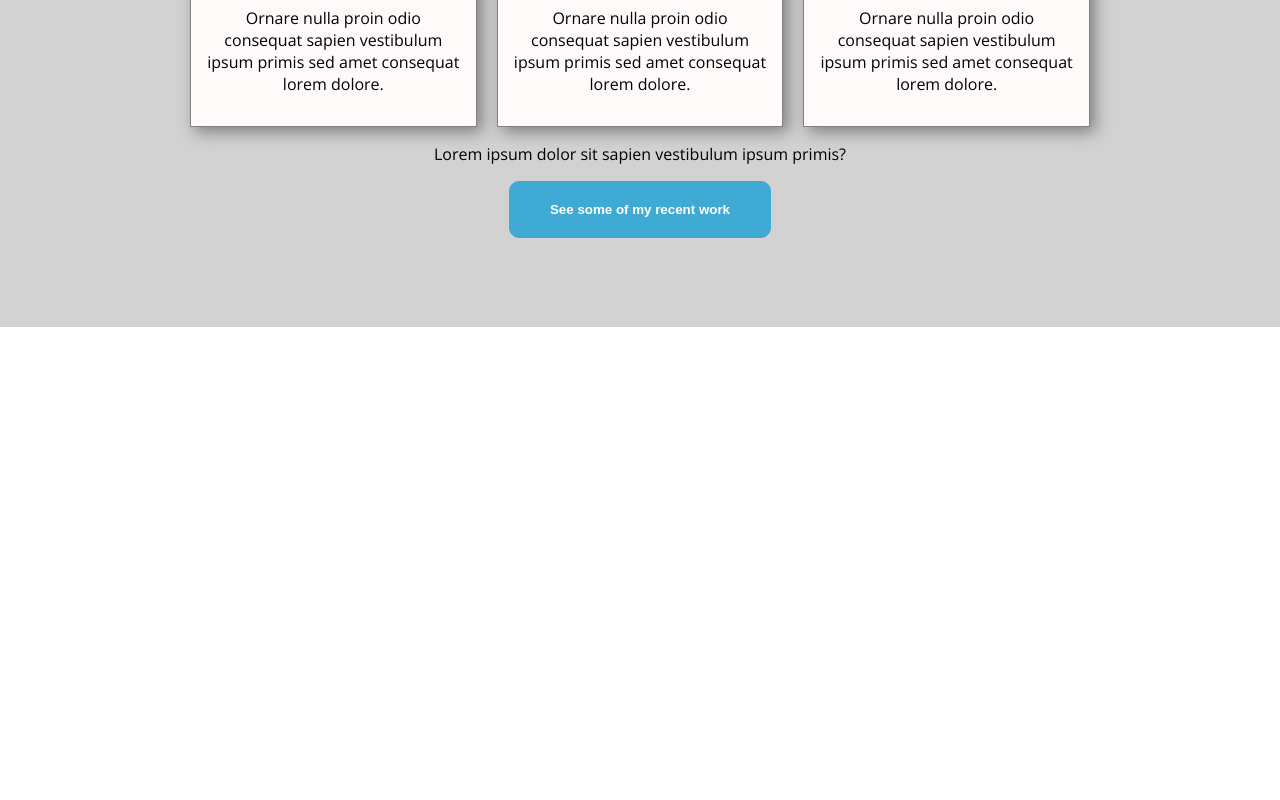
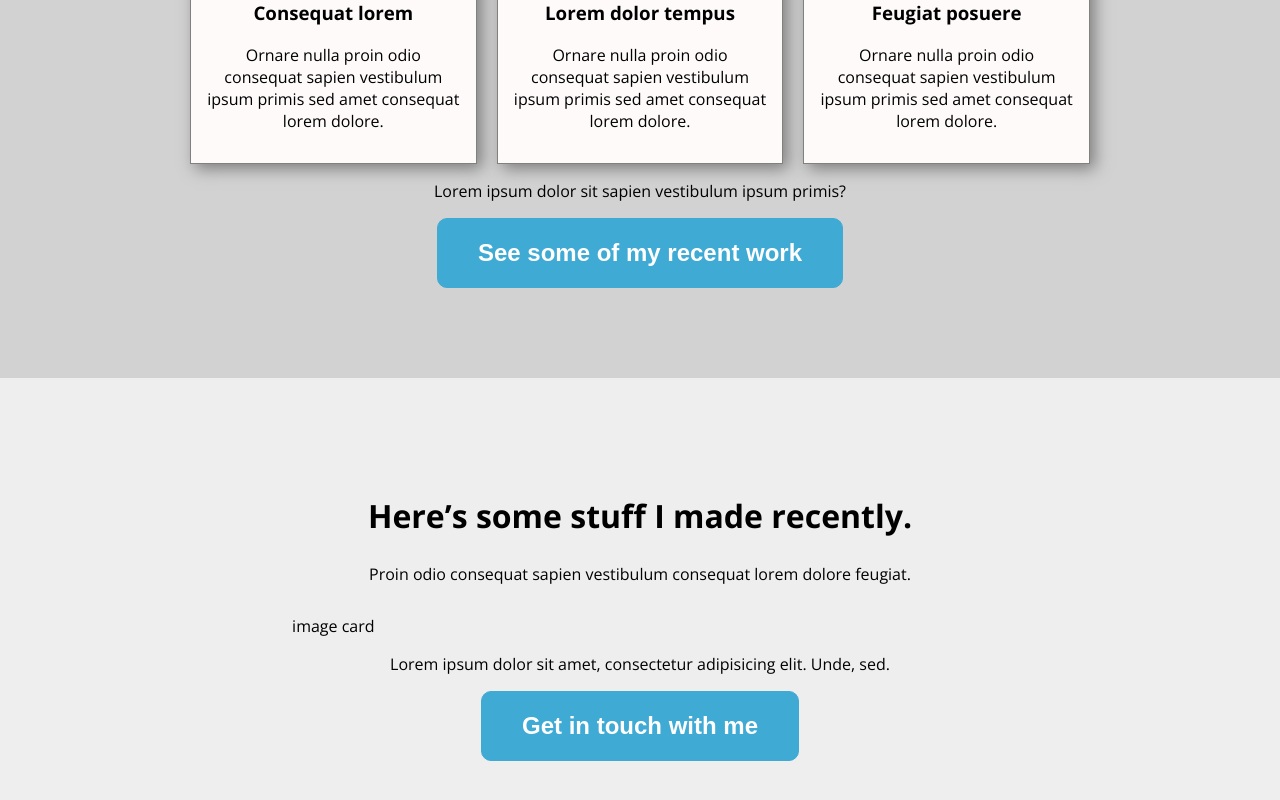
Before and after one commit to MariusCodeAcademy/type5-react-10-css-modules-fetch, a React (Create React App) app: page / in a window 1280 px wide. Shown: the part 378-1178 px from the top of the page. Before the commit the page ends 800 px from the top, so only its background shows below. Built offline with nearby package versions, Linux system fonts and the light colour scheme.

Commit message:
ImageCardSection

```diff
--- a/src/App.js
+++ b/src/App.js
@@ -1,6 +1,7 @@
 import './App.css';
 import Header from './components/Header/Header';
 import IconCardSection from './components/IconCardSection/IconCardSection';
+import ImageCardSection from './components/ImageCardSection/ImageCardSection';
 // import Card from './components/Card';
 // import Post from './components/Post';
 
@@ -9,6 +10,7 @@ function App() {
     <div className='App'>
       <Header />
       <IconCardSection />
+      <ImageCardSection />
     </div>
   );
 }
--- /dev/null
+++ b/src/components/Btn.jsx
@@ -0,0 +1,7 @@
+import css from './Btn.module.css';
+// props.children - tai kas irasyta tarp pradzios ir pabaigos BTN tagu
+const Btn = (props) => {
+  return <button className={css.btn}>{props.children}</button>;
+};
+
+export default Btn;
--- /dev/null
+++ b/src/components/Btn.module.css
@@ -0,0 +1,9 @@
+.btn {
+  border: 1px solid #3faad4;
+  border-radius: 10px;
+  padding: 20px 40px;
+  color: white;
+  font-weight: 900;
+  background-color: #3faad4;
+  font-size: 1.5rem;
+}
--- a/src/components/IconCardSection/IconCardSection.jsx
+++ b/src/components/IconCardSection/IconCardSection.jsx
@@ -1,9 +1,10 @@
 import IconCard from '../IconCard/IconCard';
+import SectionHeading from '../UI/SectionHeading';
 import css from './IconCardSection.module.css';
+import Btn from './../Btn';
 const data = {
   title: "Here's all the stuff I do.",
 };
-// sudeti IconCardSection stilius is css failo
 
 const iconCardsData = [
   {
@@ -30,15 +31,17 @@ const IconCardSection = () => {
   return (
     <section className={css.section}>
       <div className='container'>
-        <h2 className={css.title}>{data.title}</h2>
-        <p className={css.para}>Odio turpis amet sed consequat eget posuere consequat.</p>
+        <SectionHeading
+          title={data.title}
+          subtitle='Odio turpis amet sed consequat eget posuere consequat.'
+        />
         <div className='icon-cards grid'>
           {iconCardsData.map((iObj) => (
             <IconCard key={iObj.id} {...iObj} />
           ))}
         </div>
         <p className={css.para}>Lorem ipsum dolor sit sapien vestibulum ipsum primis?</p>
-        <button className={css.btn}>See some of my recent work</button>
+        <Btn>See some of my recent work</Btn>
       </div>
     </section>
   );
--- a/src/components/IconCardSection/IconCardSection.module.css
+++ b/src/components/IconCardSection/IconCardSection.module.css
@@ -2,6 +2,7 @@
   background-color: #d2d2d2;
   padding: 7% 0;
   text-align: center;
+  box-shadow: 5px 5px 15px #7f7f7f;
 }
 
 .title {
@@ -12,12 +13,3 @@
   font-weight: lighter;
   text-align: center;
 }
-
-.btn {
-  border: 1px solid #3faad4;
-  border-radius: 10px;
-  padding: 20px 40px;
-  color: white;
-  font-weight: 900;
-  background-color: #3faad4;
-}
--- /dev/null
+++ b/src/components/ImageCardSection/ImageCardSection.jsx
@@ -0,0 +1,21 @@
+import Btn from '../Btn';
+import SectionHeading from '../UI/SectionHeading';
+import css from './ImageCardSection.module.css';
+
+const ImageCardSection = () => {
+  return (
+    <section className={css.section}>
+      <div className='container'>
+        <SectionHeading
+          title='Here’s some stuff I made recently.'
+          subtitle='Proin odio consequat sapien vestibulum consequat lorem dolore feugiat.'
+        />
+        <div className='grid'>image card</div>
+        <p>Lorem ipsum dolor sit amet, consectetur adipisicing elit. Unde, sed.</p>
+        <Btn>Get in touch with me</Btn>
+      </div>
+    </section>
+  );
+};
+
+export default ImageCardSection;
--- /dev/null
+++ b/src/components/ImageCardSection/ImageCardSection.module.css
@@ -0,0 +1,6 @@
+.section {
+  background-color: #eeeeee;
+  padding: 7% 0;
+  text-align: center;
+
+}
--- /dev/null
+++ b/src/components/UI/SectionHeading.jsx
@@ -0,0 +1,13 @@
+import React from 'react';
+import css from './SectionHeading.module.css';
+
+const SectionHeading = (props) => {
+  return (
+    <>
+      <h2 className={css.title}>{props.title}</h2>
+      <p className={css.para}>{props.subtitle}</p>
+    </>
+  );
+};
+
+export default SectionHeading;
--- /dev/null
+++ b/src/components/UI/SectionHeading.module.css
@@ -0,0 +1,10 @@
+.title {
+  text-align: center;
+  font-size: 2rem;
+}
+
+.para {
+  font-weight: lighter;
+  text-align: center;
+  margin-bottom: 30px;
+}
```
Also changed, not shown: 1 other file (tests, documents, lock files or other folders).
